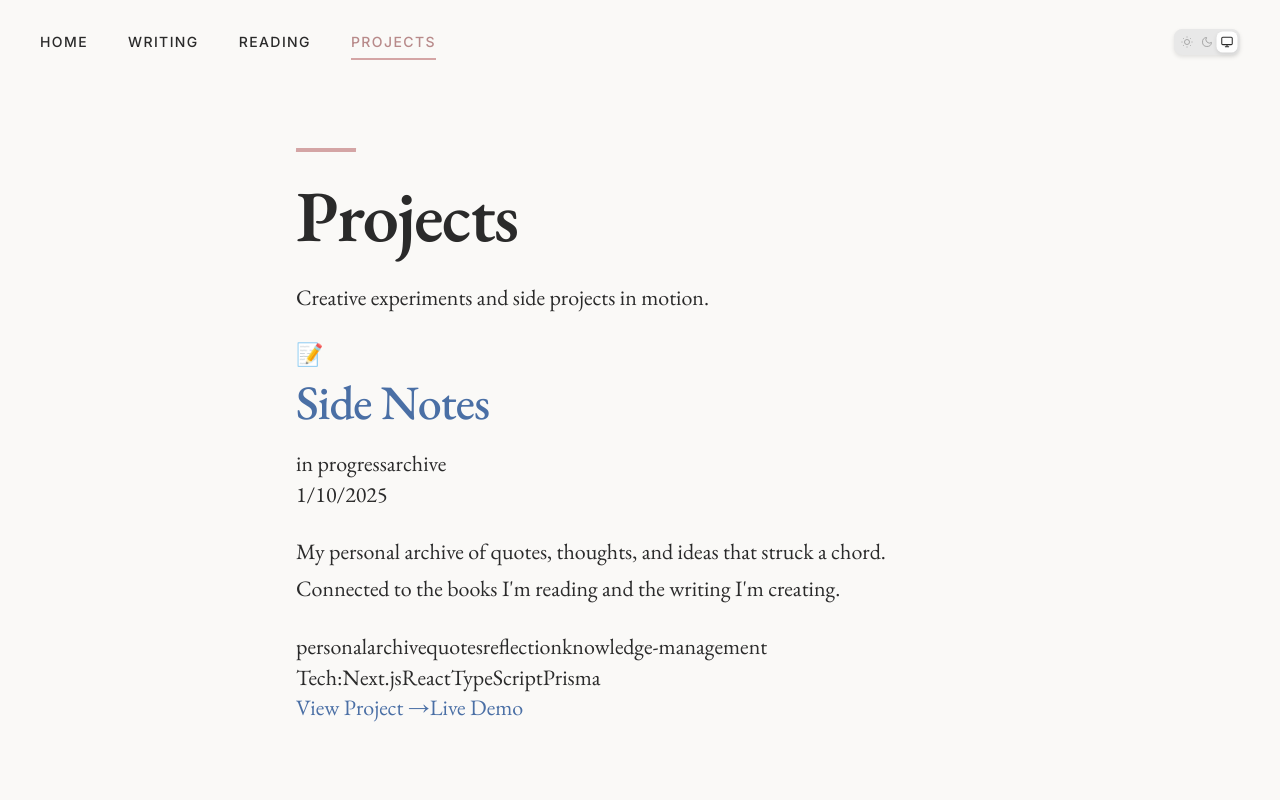
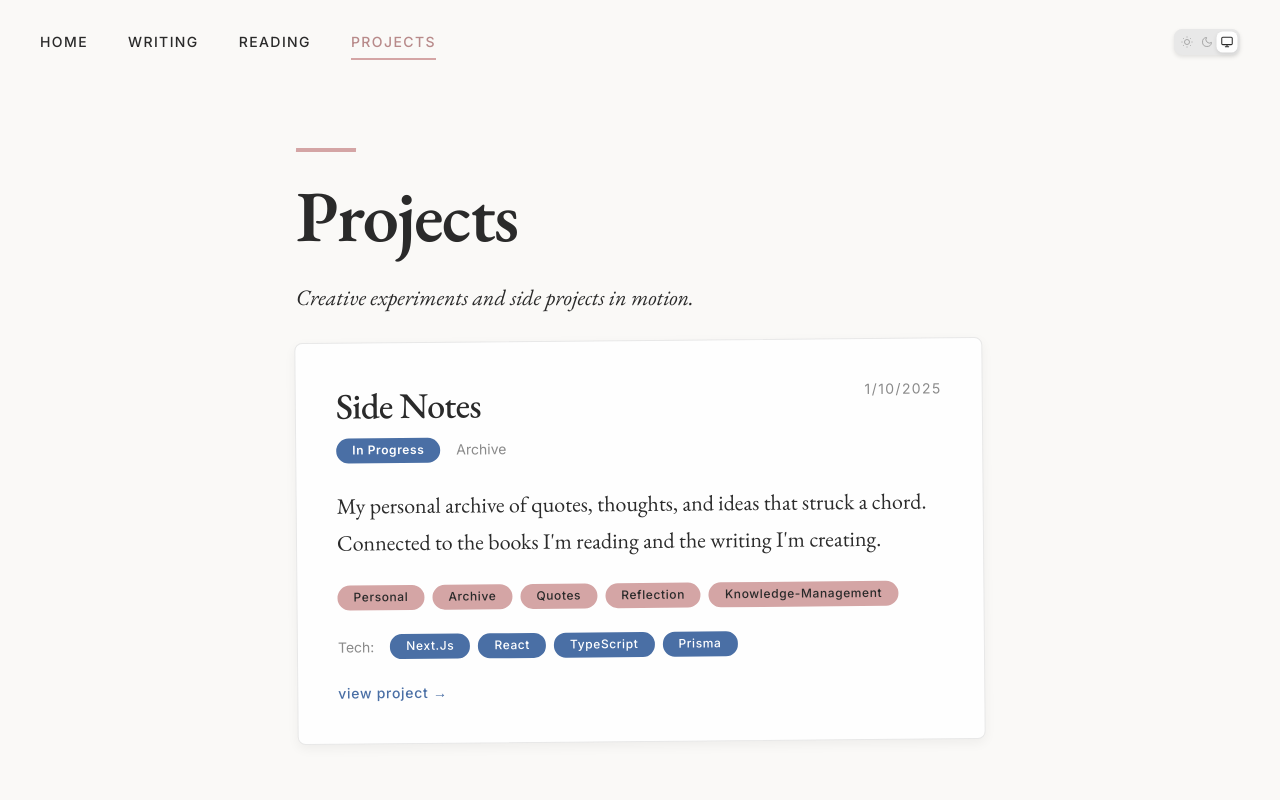
Before and after one commit to flores8/lauralee.space, a Next.js app: page /projects in a window 1280 px wide. Shown: the top 800 px of the page. Built offline with nearby package versions, Linux system fonts and the light colour scheme.

Commit message:
update notes page styles

```diff
--- a/app/globals.css
+++ b/app/globals.css
@@ -1333,6 +1333,239 @@ body.dark {
   font-style: italic;
 }
 
+/* Projects page specific styles */
+.projects-grid {
+  display: grid;
+  grid-template-columns: 1fr;
+  gap: var(--space-lg);
+  margin-bottom: var(--space-xl);
+}
+
+.project-card {
+  position: relative;
+  background: var(--color-bg);
+  border: 1px solid var(--color-border);
+  border-radius: 8px;
+  padding: var(--space-lg);
+  transition: var(--transition-slow);
+  transform: rotate(-0.5deg);
+  box-shadow: 0 4px 12px rgba(0, 0, 0, 0.05);
+}
+
+.project-card:nth-child(even) {
+  transform: rotate(0.5deg);
+}
+
+.project-card:nth-child(3n) {
+  transform: rotate(-0.25deg);
+}
+
+.project-card:hover {
+  transform: rotate(0deg) translateY(-4px);
+  box-shadow: 0 8px 24px rgba(0, 0, 0, 0.1);
+}
+
+.project-header {
+  display: flex;
+  justify-content: space-between;
+  align-items: flex-start;
+  margin-bottom: var(--space-md);
+}
+
+.project-info {
+  display: flex;
+  align-items: center;
+  gap: var(--space-sm);
+}
+
+.project-icon {
+  font-size: 2rem;
+  line-height: 1;
+}
+
+.project-details {
+  flex: 1;
+}
+
+.project-title {
+  font-size: 2.25rem;
+  font-weight: 500;
+  line-height: 1.3;
+  margin: 0 0 var(--space-xs) 0;
+  color: var(--color-text);
+}
+
+.project-title a {
+  color: inherit;
+  text-decoration: none;
+  border-bottom: none;
+  transition: var(--transition);
+}
+
+.project-title a:hover {
+  color: var(--color-accent-blue);
+  border-bottom-color: var(--color-accent-blue);
+}
+
+.project-title a::before {
+  display: none;
+}
+
+.project-meta {
+  display: flex;
+  align-items: center;
+  gap: var(--space-sm);
+}
+
+.project-status {
+  font-family: var(--font-ui);
+  font-size: 0.75rem;
+  font-weight: 600;
+  padding: calc(var(--space-xs) * 0.5) var(--space-sm);
+  border-radius: 16px;
+  text-transform: capitalize;
+  letter-spacing: 0.05em;
+  display: inline-block;
+}
+
+.status-completed {
+  background: var(--color-accent-green);
+  color: var(--color-text);
+}
+
+.status-in-progress {
+  background: var(--color-accent-blue);
+  color: white;
+}
+
+.status-maintained {
+  background: var(--color-accent-pink);
+  color: var(--color-text);
+}
+
+.status-idea {
+  background: var(--color-accent-yellow);
+  color: var(--color-text);
+}
+
+.status-default {
+  background: var(--color-border);
+  color: var(--color-text);
+}
+
+.project-type {
+  font-family: var(--font-ui);
+  font-size: 0.875rem;
+  color: var(--color-muted);
+  text-transform: capitalize;
+}
+
+.project-date {
+  font-family: var(--font-ui);
+  font-size: 0.875rem;
+  color: var(--color-muted);
+  text-transform: uppercase;
+  letter-spacing: 0.1em;
+}
+
+.project-excerpt {
+  font-size: 1.25rem;
+  line-height: 1.6;
+  color: var(--color-text);
+  margin-bottom: var(--space-md);
+  max-width: none;
+}
+
+.project-tags {
+  display: flex;
+  flex-wrap: wrap;
+  gap: var(--space-xs);
+  margin-bottom: var(--space-md);
+}
+
+.project-tech {
+  display: flex;
+  flex-wrap: wrap;
+  align-items: center;
+  gap: var(--space-xs);
+  margin-bottom: var(--space-md);
+}
+
+.tech-label {
+  font-family: var(--font-ui);
+  font-size: 0.875rem;
+  color: var(--color-muted);
+  margin-right: var(--space-xs);
+}
+
+.tech-tag {
+  font-family: var(--font-ui);
+  font-size: 0.75rem;
+  font-weight: 500;
+  padding: calc(var(--space-xs) * 0.5) var(--space-sm);
+  background: var(--color-accent-blue);
+  color: white;
+  border-radius: 12px;
+  text-transform: capitalize;
+  letter-spacing: 0.05em;
+}
+
+.project-links {
+  display: flex;
+  align-items: center;
+  gap: var(--space-md);
+  font-family: var(--font-ui);
+  font-size: 0.875rem;
+}
+
+.project-link {
+  color: var(--color-accent-blue);
+  text-decoration: none;
+  border-bottom: none;
+  transition: var(--transition);
+  font-weight: 500;
+  text-transform: lowercase;
+  letter-spacing: 0.05em;
+}
+
+.project-link:hover {
+  color: var(--color-accent-blue);
+  border-bottom-color: var(--color-accent-blue);
+}
+
+.project-link::before {
+  display: none;
+}
+
+.demo-link {
+  color: var(--color-accent-green);
+}
+
+.demo-link:hover {
+  color: var(--color-accent-green);
+  border-bottom-color: var(--color-accent-green);
+}
+
+.github-link {
+  color: var(--color-muted);
+}
+
+.github-link:hover {
+  color: var(--color-text);
+  border-bottom-color: var(--color-text);
+}
+
+.projects-empty {
+  text-align: center;
+  padding: var(--space-xl) 0;
+  color: var(--color-muted);
+}
+
+.projects-empty p {
+  font-size: 1.25rem;
+  margin-bottom: var(--space-sm);
+}
+
 .post-status-rating {
   display: flex;
   align-items: center;
@@ -1498,4 +1731,42 @@ body.dark {
   .post-rating {
     font-size: 0.8rem;
   }
-}
+
+  /* Projects page responsive adjustments */
+  .project-card {
+    padding: var(--space-md);
+    transform: none;
+  }
+
+  .project-card:hover {
+    transform: translateY(-2px);
+  }
+
+  .project-title {
+    font-size: 2rem;
+  }
+
+  .project-excerpt {
+    font-size: 1.125rem;
+  }
+
+  .project-links {
+    flex-direction: column;
+    align-items: flex-start;
+    gap: var(--space-sm);
+  }
+
+  .project-link {
+    font-size: 0.8rem;
+  }
+
+  .tech-tag {
+    font-size: 0.7rem;
+    padding: 2px var(--space-xs);
+  }
+
+  .project-status {
+    font-size: 0.7rem;
+    padding: 2px var(--space-xs);
+  }
+}
--- a/app/projects/page.tsx
+++ b/app/projects/page.tsx
@@ -8,10 +8,11 @@ export default function ProjectsPage() {
 
   const getStatusColor = (status: string) => {
     switch (status) {
-      case 'completed': return 'bg-green-100 text-green-800';
-      case 'in-progress': return 'bg-blue-100 text-blue-800';
-      case 'maintained': return 'bg-purple-100 text-purple-800';
-      default: return 'bg-gray-100 text-gray-800';
+      case 'completed': return 'status-completed';
+      case 'in-progress': return 'status-in-progress';
+      case 'maintained': return 'status-maintained';
+      case 'idea': return 'status-idea';
+      default: return 'status-default';
     }
   };
 
@@ -28,43 +29,42 @@ export default function ProjectsPage() {
   return (
     <div className="content-section">
       <h1>Projects</h1>
-      <p>Creative experiments and side projects in motion.</p>
+      <p className="intro-text">Creative experiments and side projects in motion.</p>
 
-      <div className="grid gap-6 mt-8">
+      <div className="projects-grid">
         {projects.map((project) => (
-          <div key={project.slug} className="border rounded-lg p-6 hover:shadow-md transition-shadow">
-            <div className="flex items-start justify-between mb-4">
-              <div className="flex items-center gap-3">
-                <span className="text-2xl">{getTypeIcon(project.project_type)}</span>
-                <div>
-                  <h2 className="text-xl font-semibold">
-                    <Link href={`/projects/${project.slug}`} className="hover:text-blue-600">
+          <div key={project.slug} className="project-card">
+            <div className="project-header">
+              <div className="project-info">
+                <div className="project-details">
+                  <h2 className="project-title">
+                    <Link href={`/projects/${project.slug}`}>
                       {project.title}
                     </Link>
                   </h2>
-                  <div className="flex items-center gap-2 mt-1">
-                    <span className={`px-2 py-1 rounded-full text-xs font-medium ${getStatusColor(project.status)}`}>
+                  <div className="project-meta">
+                    <span className={`project-status ${getStatusColor(project.status)}`}>
                       {project.status.replace('-', ' ')}
                     </span>
-                    <span className="text-sm text-gray-500 capitalize">
+                    <span className="project-type">
                       {project.project_type}
                     </span>
                   </div>
                 </div>
               </div>
-              <time className="text-sm text-gray-500">
+              <time className="project-date">
                 {new Date(project.date).toLocaleDateString()}
               </time>
             </div>
 
             {project.excerpt && (
-              <p className="text-gray-700 mb-4">{project.excerpt}</p>
+              <p className="project-excerpt">{project.excerpt}</p>
             )}
 
             {project.tags && project.tags.length > 0 && (
-              <div className="flex flex-wrap gap-2 mb-4">
+              <div className="project-tags">
                 {project.tags.map((tag) => (
-                  <span key={tag} className="px-2 py-1 bg-gray-100 text-gray-700 rounded-full text-sm">
+                  <span key={tag} className="tag">
                     {tag}
                   </span>
                 ))}
@@ -72,27 +72,27 @@ export default function ProjectsPage() {
             )}
 
             {project.tech_stack && project.tech_stack.length > 0 && (
-              <div className="flex flex-wrap gap-2 mb-4">
-                <span className="text-sm text-gray-500">Tech:</span>
+              <div className="project-tech">
+                <span className="tech-label">Tech:</span>
                 {project.tech_stack.map((tech) => (
-                  <span key={tech} className="px-2 py-1 bg-blue-50 text-blue-700 rounded text-sm">
+                  <span key={tech} className="tech-tag">
                     {tech}
                   </span>
                 ))}
               </div>
             )}
 
-            <div className="flex items-center gap-4 text-sm">
-              <Link href={`/projects/${project.slug}`} className="text-blue-600 hover:underline">
-                View Project →
+            <div className="project-links">
+              <Link href={`/projects/${project.slug}`} className="project-link">
+                View project →
               </Link>
-              {project.demo_url && (
-                <a href={project.demo_url} target="_blank" rel="noopener noreferrer" className="text-green-600 hover:underline">
-                  Live Demo
+              {project.demo_url && project.demo_url !== `/projects/${project.slug}` && (
+                <a href={project.demo_url} target="_blank" rel="noopener noreferrer" className="project-link demo-link">
+                  Live demo
                 </a>
               )}
               {project.github_url && (
-                <a href={project.github_url} target="_blank" rel="noopener noreferrer" className="text-gray-600 hover:underline">
+                <a href={project.github_url} target="_blank" rel="noopener noreferrer" className="project-link github-link">
                   GitHub
                 </a>
               )}
@@ -102,7 +102,7 @@ export default function ProjectsPage() {
       </div>
 
       {projects.length === 0 && (
-        <div className="text-center py-12 text-gray-500">
+        <div className="projects-empty">
           <p>No projects yet. Check back soon!</p>
         </div>
       )}
```
